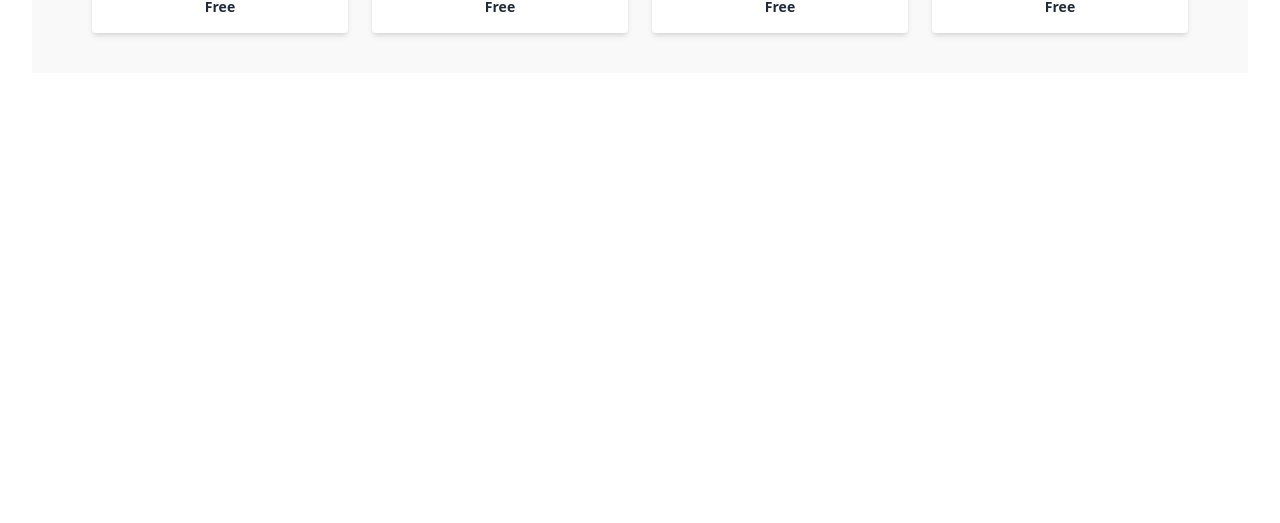
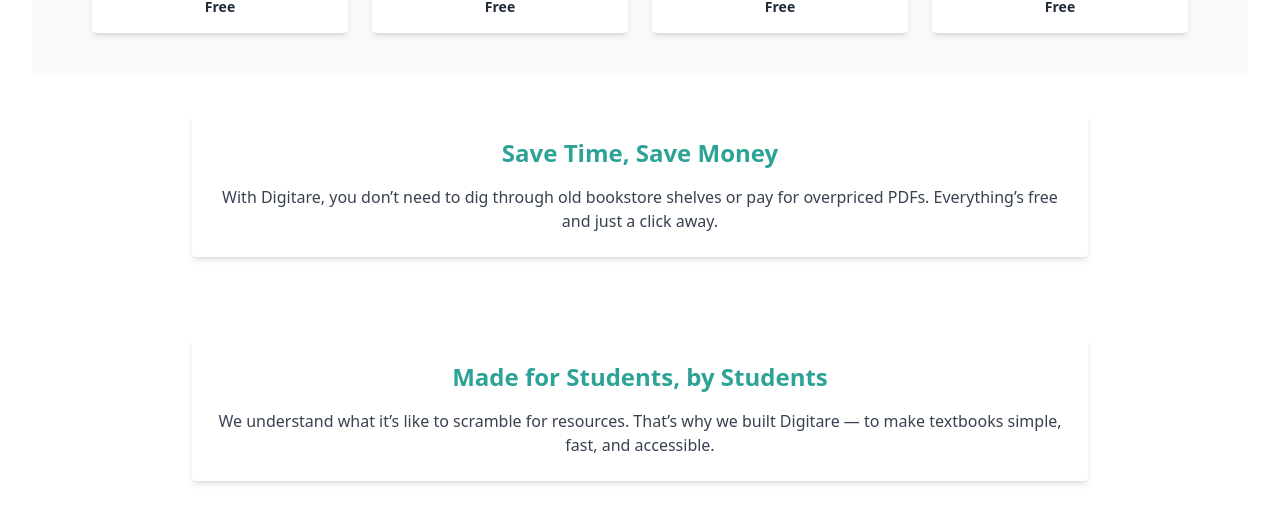
Before and after one commit to matteofols/digitare-home, a React (Vite) app in the folder digitare-home-react/: page / in a window 1280 px wide. Shown: the part 1259-1782 px from the top of the page. Before the commit the page ends 1364 px from the top, so only its background shows below. Built offline with nearby package versions, Linux system fonts and the light colour scheme.

Commit message:
Implemented content section

```diff
--- a/digitare-home-react/src/App.jsx
+++ b/digitare-home-react/src/App.jsx
@@ -5,16 +5,24 @@
 import Hero from './components/Hero';
 import Navbar from './components/Navbar';
 import FeaturedBooks from './components/FeaturedBooks';
-
+import ContentSection from './components/ContentSection';
 
 function App() {
-  const [count, setCount] = useState(0)
 
   return (
     <div>
       <Navbar />
       <Hero />
       <FeaturedBooks />
+      <ContentSection
+        heading="Save Time, Save Money"
+        text="With Digitare, you don’t need to dig through old bookstore shelves or pay for overpriced PDFs. Everything’s free and just a click away."
+        bgColor="gray-100"
+      />
+      <ContentSection
+        heading="Made for Students, by Students"
+        text="We understand what it’s like to scramble for resources. That’s why we built Digitare — to make textbooks simple, fast, and accessible."
+      />
     </div>
   );
 
--- /dev/null
+++ b/digitare-home-react/src/components/ContentSection.jsx
@@ -0,0 +1,14 @@
+import React from 'react';
+
+const ContentSection = ({ heading, text, bgColor = 'white' }) => {
+  return (
+    <section className={`px-6 py-10 bg-${bgColor}`}>
+      <div className="max-w-4xl mx-auto bg-white p-6 rounded shadow-md">
+        <h2 className="text-2xl font-bold text-[#2da397] mb-4">{heading}</h2>
+        <p className="text-gray-700">{text}</p>
+      </div>
+    </section>
+  );
+};
+
+export default ContentSection;
```
